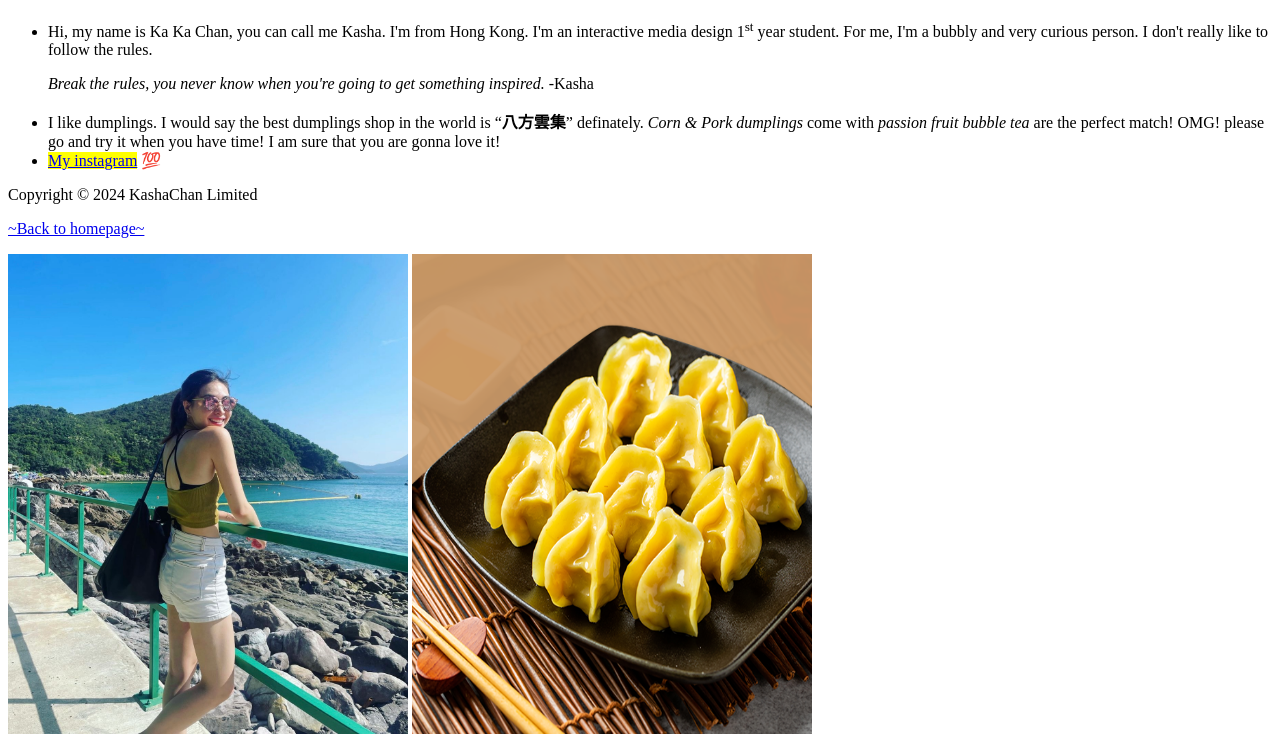
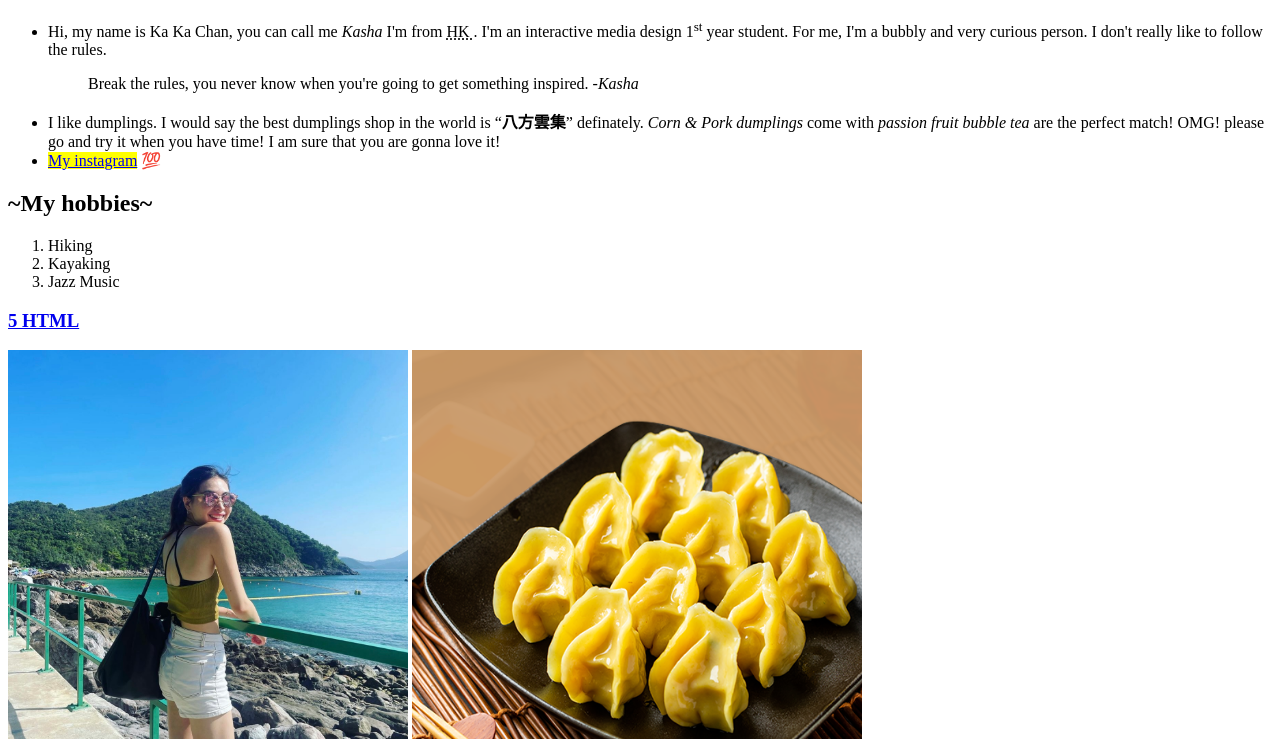
Before and after one commit to Kashachan/Kashachan.github.io, a plain HTML site: page html-assignment/about.html in a window 1280 px wide. Shown: the part 61-800 px from the top of the page. Drawn offline with Linux system fonts and the light colour scheme.

Commit message:
firstversion

```diff
--- a/html-assignment/about.html
+++ b/html-assignment/about.html
@@ -4,23 +4,17 @@
     <meta charset="UTF-8">
     <meta name="viewport" content="width=device-width, initial-scale=1.0">
     <title>My page</title>
-    <link rel="stylesheet" href="style.css">
 
-    <style>
-        img{
-            height: 480px;
-            width: 400px;
-        }
-    </style>
+
 </head>
 <body>
-        <h1>About me:</h1>
+        <h1>About me:</h1>  <link rel="stylesheet" href="style.css">
 
         <ul>
             <li>
-                <p>Hi, my name is Ka Ka Chan, you can call me Kasha.
-                I'm from Hong Kong. I'm an interactive media design 1<sup>st</sup> year student. For me, I'm a bubbly and  very curious person. I don't really like to follow the rules.
-            <p><cite>Break the rules, you never know when you're going to get something inspired. -</cite>Kasha</p>
+                <p>Hi, my name is Ka Ka Chan, you can call me <em>Kasha</em>
+                I'm from <abbr title="Hong Kong"> HK </abbr>. I'm an interactive media design 1<sup>st</sup> year student. For me, I'm a bubbly and  very curious person. I don't really like to follow the rules.
+            <blockquote>Break the rules, you never know when you're going to get something inspired. -<cite>Kasha</cite></blockquote>
             </li>
 
             <li>
@@ -33,16 +27,36 @@
 
 
 
+        </ul>
+
+        <h2 >~My hobbies~</h2>
+        <ol>
+            <li>
+                Hiking
+            </li>
+            <li>
+                Kayaking
+            </li>
+            <li>
+                Jazz Music
+            </li>
 
 
-        </ul>
-    Copyright &copy; 2024 KashaChan Limited
+        </ol>
 
-    <p><a href="index.html">~Back to homepage~</a></p>
+        <h3><a href="notes.html">5 HTML</a></h3>
 
 
-        <img src="image/IMG_0734.jpg" alt="IMG myself1">
-        <img src="image/4d8d2aaf-5a46-4613-aaeb-8cd39f858622.png" alt="dumplings">
+
+        <img src="image/IMG_0734.jpg" alt="IMG myself1" style="height: 480px;width: 400px;">
+
+        <img src="image/4d8d2aaf-5a46-4613-aaeb-8cd39f858622.png" alt="dumplings" style="height: 480px;width: 450px;">
+
+
+
+        <p><a href="index.html">~Back to homepage~</a></p>
+        <hr>
+       <footer><small>&copy; 2024 KashaChan Group or its affiliates</small></footer>
 
 
 
--- /dev/null
+++ b/html-assignment/colour.css
@@ -0,0 +1,3 @@
+h1 {
+    color: blueviolet;
+}
```
Also changed, not shown: html-assignment/index.html (+1 -2 lines), notes.html (added, +36 -0 lines), html-assignment/image/hiking 2.JPG (added), html-assignment/image/hiking.JPG (added), html-assignment/style.css (line endings or trailing spaces), 4 other files.
